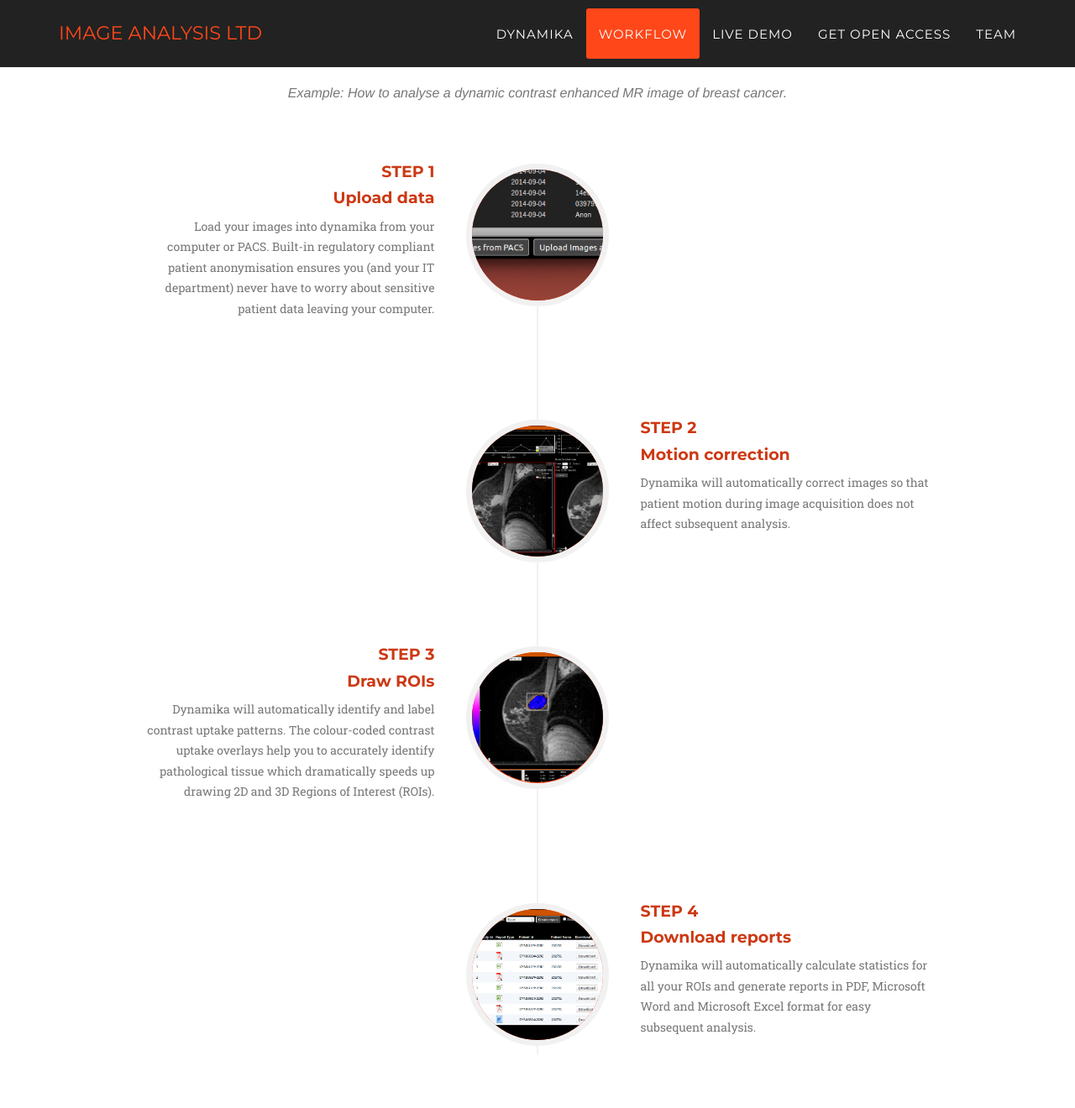
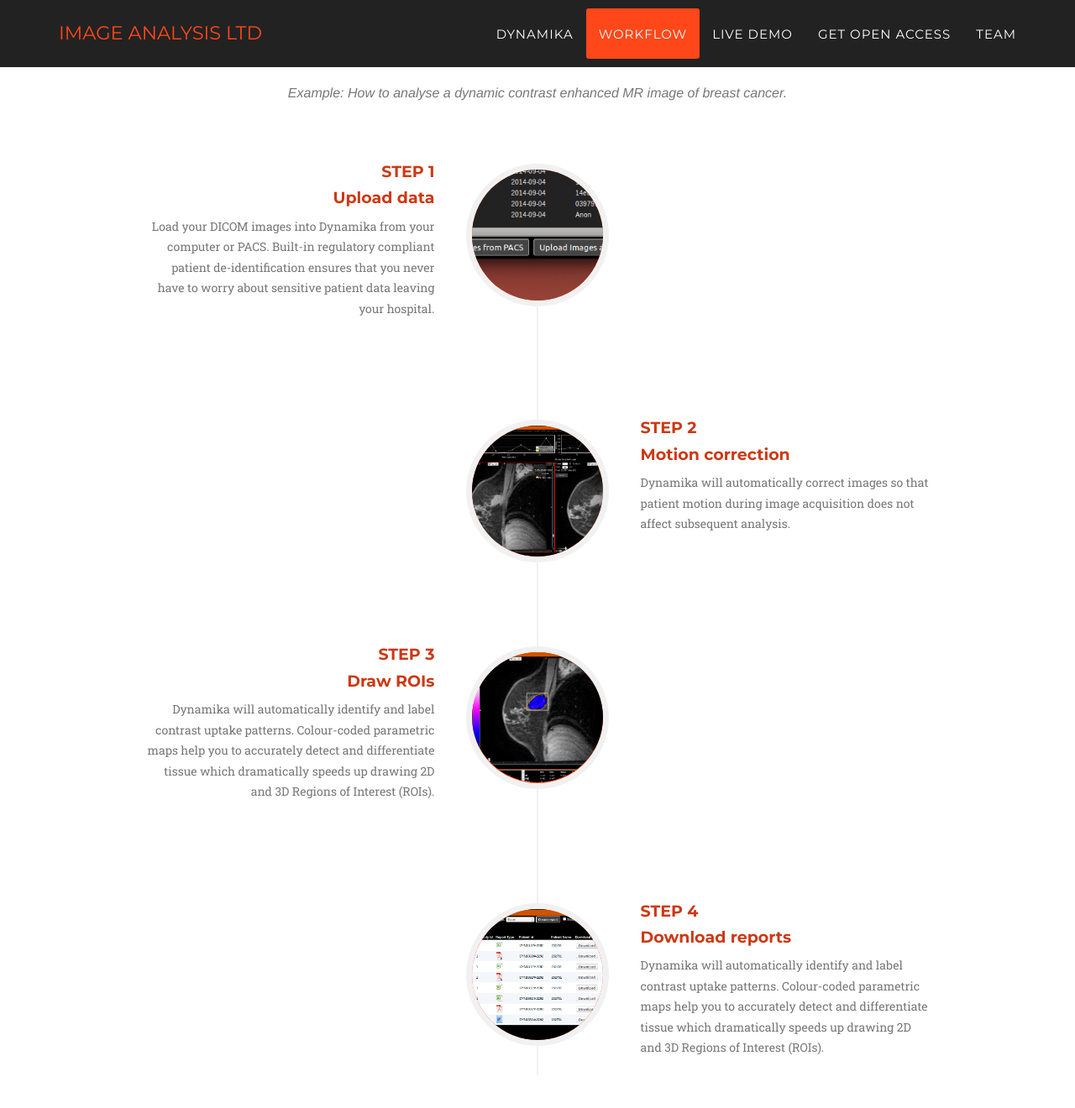
Before and after one commit to imageanalysis/openaccess, a Jekyll site: the page built from index.html, in a window 1280 px wide and 1400 px high, scrolled down 2370 px. Shown: the top 1320 px of the window at 84% size. Built offline with Jekyll 4.4.1, drawn with Linux system fonts in a browser that asks for light colours; some web fonts are replaced.

Commit message:
Update workflow.html

```diff
--- a/_includes/workflow.html
+++ b/_includes/workflow.html
@@ -20,7 +20,7 @@
                                     <h4 class="subheading">Upload data</h4>
                                 </div>
                                 <div class="timeline-body">
-                                    <p class="text-muted">Load your images into dynamika from your computer or PACS. Built-in regulatory compliant patient anonymisation ensures you (and your IT department) never have to worry about sensitive patient data leaving your computer.</p>
+                                    <p class="text-muted">Load your DICOM images into Dynamika from your computer or PACS. Built-in regulatory compliant patient de-identification ensures that you never have to worry about sensitive patient data leaving your hospital.</p>
                                 </div>
                             </div>
                         </li>
@@ -48,7 +48,7 @@
                                     <h4 class="subheading">Draw ROIs</h4>
                                 </div>
                                 <div class="timeline-body">
-                                    <p class="text-muted">Dynamika will automatically identify and label contrast uptake patterns. The colour-coded contrast uptake overlays help you to accurately identify pathological tissue which dramatically speeds up drawing 2D and 3D Regions of Interest (ROIs). </p>
+                                    <p class="text-muted">Dynamika will automatically identify and label contrast uptake patterns. Colour-coded parametric maps help you to accurately detect and differentiate tissue which dramatically speeds up drawing 2D and 3D Regions of Interest (ROIs).</p>
                                 </div>
                             </div>
                         </li>
@@ -62,7 +62,7 @@
                                     <h4 class="subheading">Download reports</h4>
                                 </div>
                                 <div class="timeline-body">
-                                    <p class="text-muted">Dynamika will automatically calculate statistics for all your ROIs and generate reports in PDF, Microsoft Word and Microsoft Excel format for easy subsequent analysis.</p>
+                                    <p class="text-muted">Dynamika will automatically identify and label contrast uptake patterns. Colour-coded parametric maps help you to accurately detect and differentiate tissue which dramatically speeds up drawing 2D and 3D Regions of Interest (ROIs).</p>
                                 </div>
                             </div>
                         </li>
```
